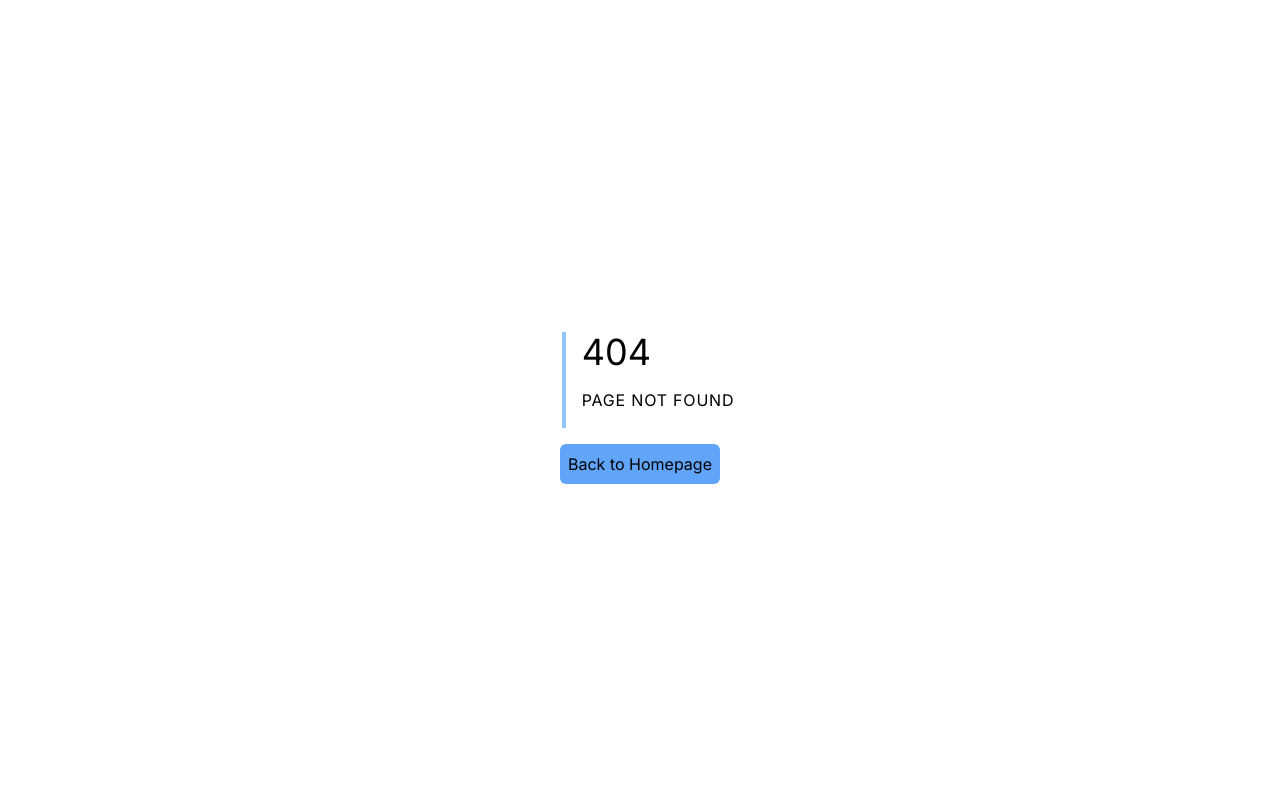
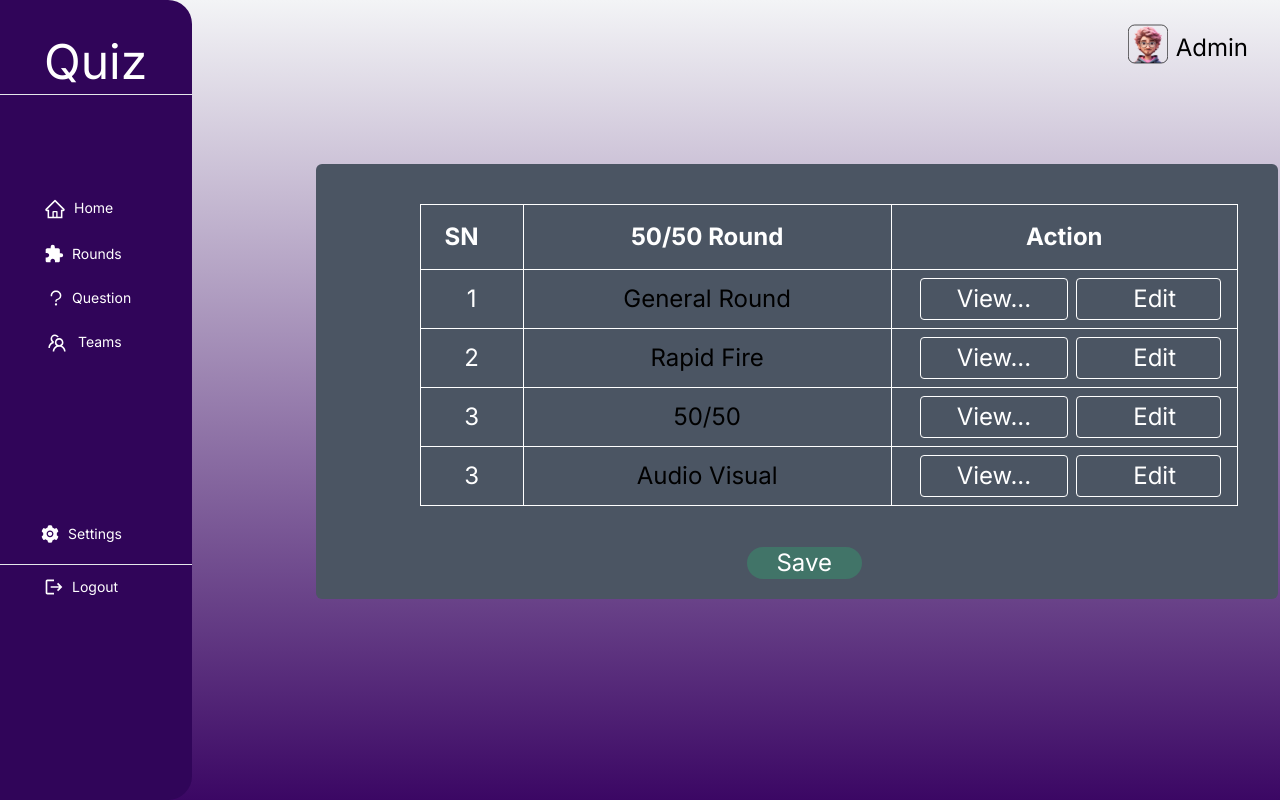
Before and after one commit to cdyniranjan7321/Quiz_App_Project_in_React_Js, a Next.js app: page /QuestionSettings in a window 1280 px wide. Before the commit this address had no page. Built offline with nearby package versions, Linux system fonts and the light colour scheme.

Commit message:
QA-39 added folder questionsettings page

```diff
--- /dev/null
+++ b/src/app/(admin)/QuestionSettings/page.tsx
@@ -0,0 +1,82 @@
+'use client'
+import React, { useState } from 'react'
+import Image from 'next/image'
+import AdminSidebar from '@/components/AdminSidebar'
+import { AiOutlineEdit as Edit } from 'react-icons/ai'
+import { AiOutlineUpload as Upload } from 'react-icons/ai'
+const QuestionSettings = () => {
+    const dummyData = [
+        { id: 1, roundName: 'General Round' },
+        { id: 2, roundName: 'Rapid Fire' },
+        { id: 3, roundName: '50/50' },
+        { id: 3, roundName: 'Audio Visual' },
+        // Add more data as needed
+      ]
+  return (
+    <div >
+      <div className='absolute'>
+<AdminSidebar/>
+      </div>
+      <div className='absolute flex flex-col w-[60%] ml-72 mt-36'>
+        {/* Table Section */}
+        <div className='pt-5  pl-7  '>
+          <div className='bg-gray-600  w-[130%] rounded-md pl-[14%] pr-10  pt-10  '>
+            {/* Input and buttons */}
+            <table className=' text-2xl'>
+              <thead>
+                <tr>
+                  <th className='text-white text-center px-4 py-2 pl-6 pr-11 border border-white'>
+                    SN
+                  </th>
+                  <th className='text-white pl-5 pr-5 py-3 border border-white w-32 text-center'>
+                    <h1>50/50 Round</h1>
+                  </th>
+                  <th className='text-white text-center px-4 py-4 pl-[8%] pr-[8%] border border-white'>
+                    Action
+                  </th>
+                </tr>
+              </thead>
+              <tbody>
+
+                {/* Loop through dummyData to create table rows */}
+                {dummyData.map((data) => (
+                  <tr key={data.id} className=''>
+                    <td className='text-white px-4 py-2 border border-white text-center'>
+                      {data.id}
+                    </td>
+                    <td className='text-blue px-4 py-2 border border-white max-w-xs w-3/4 truncate text-center'>
+                      {data.roundName}
+                    </td>
+                    <td className='text-white px-4 py-2 border border-white'>
+                      <div className='flex items-center space-x-2'>
+                        <div className='flex items-center border border-white rounded pl-9 pr-9 ml-3'>
+                          {/* View Button */}
+                          <button className='text-white  py-1 '>View...</button>
+                        </div>
+                        <div className='flex items-center border border-white rounded pl-3 ml-3'>
+                          {/* Delete Button */}
+                          <button className='text-white  ml-11 mr-11 py-1 '>
+                            Edit
+                          </button>
+                        </div>
+                      </div>
+                    </td>
+                  </tr>
+                ))}
+              </tbody>
+            </table>
+
+            {/* Save  button */}
+            <div className='pt-[5%] pb-5'>
+              <button className='bg-[#417468] text-2xl text-white  w-[14%] rounded-2xl flex justify-center  ml-[40%] '>
+                Save
+              </button>
+            </div>
+          </div>
+        </div>
+      </div>
+
+     </div>
+  )
+}
+export default QuestionSettings
```
